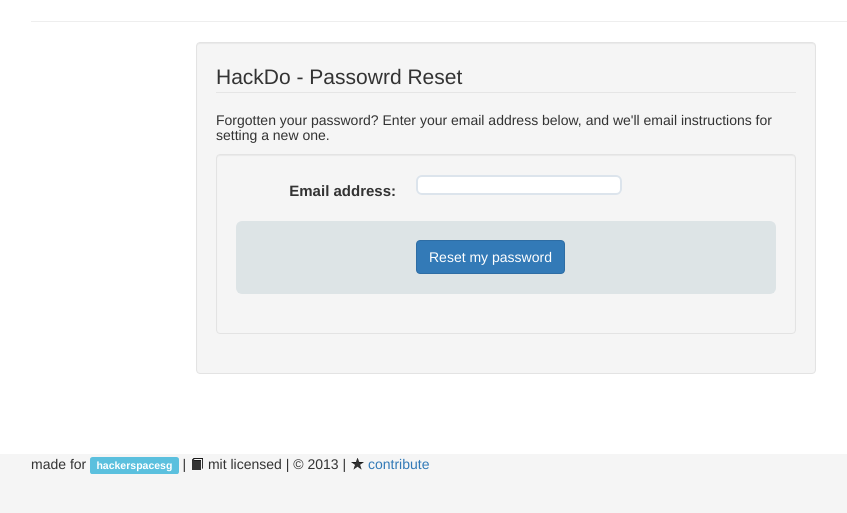
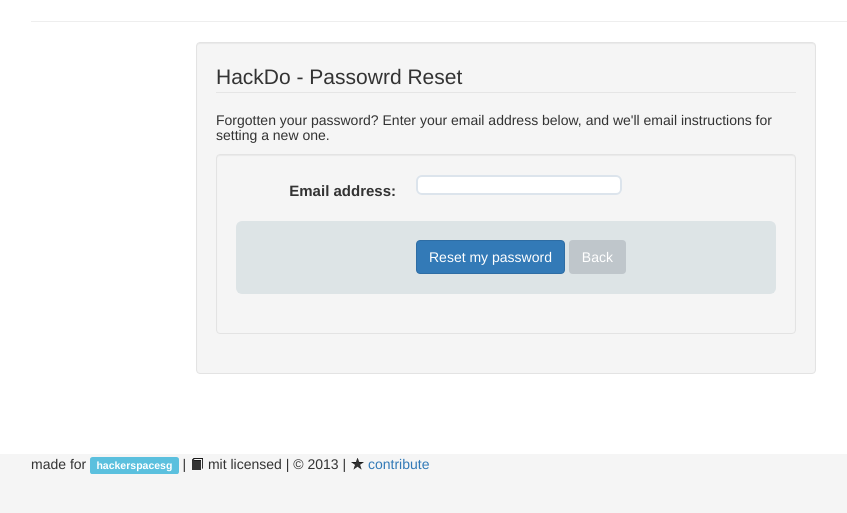
Before and after one commit to hsgarchive/hackdo, a Django app: template hado/templates/registration/password_reset_form.html in a window 1280 px wide. Shown: the part 244-757 px from the top of the page, without its empty margins (39-886 px from the left). Run offline with Django 3.2, Linux system fonts and the light colour scheme; the template is opened without the code that fills it, so the values that code supplies are empty, except form fields; tables that the repository leaves empty hold one stand-in row (values such as "Sample post"); form fields are guessed from the names that the template uses; some libraries are stand-ins or nearby versions.

Commit message:
Add link back to login page in password reset form
update
[ci skip]

```diff
--- a/hado/templates/registration/password_reset_form.html
+++ b/hado/templates/registration/password_reset_form.html
@@ -18,6 +18,7 @@
             </div>
             <div class="form-actions">
                 <input type="submit" class="btn btn-primary" value="{% trans 'Reset my password' %}"/>
+                <a class="btn" href="/">Back</a>
             </div>
         </form>
     </div>
```
